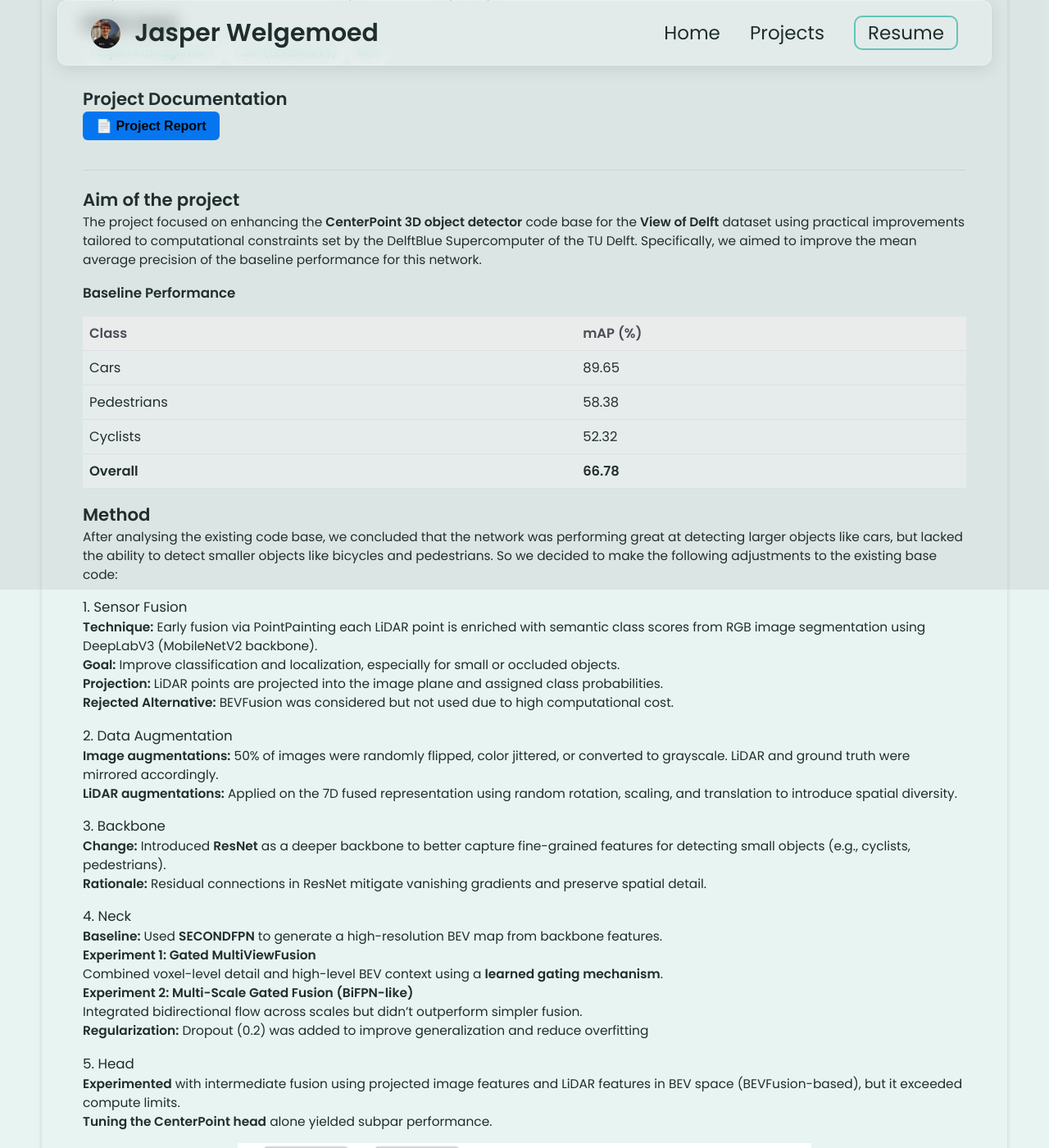
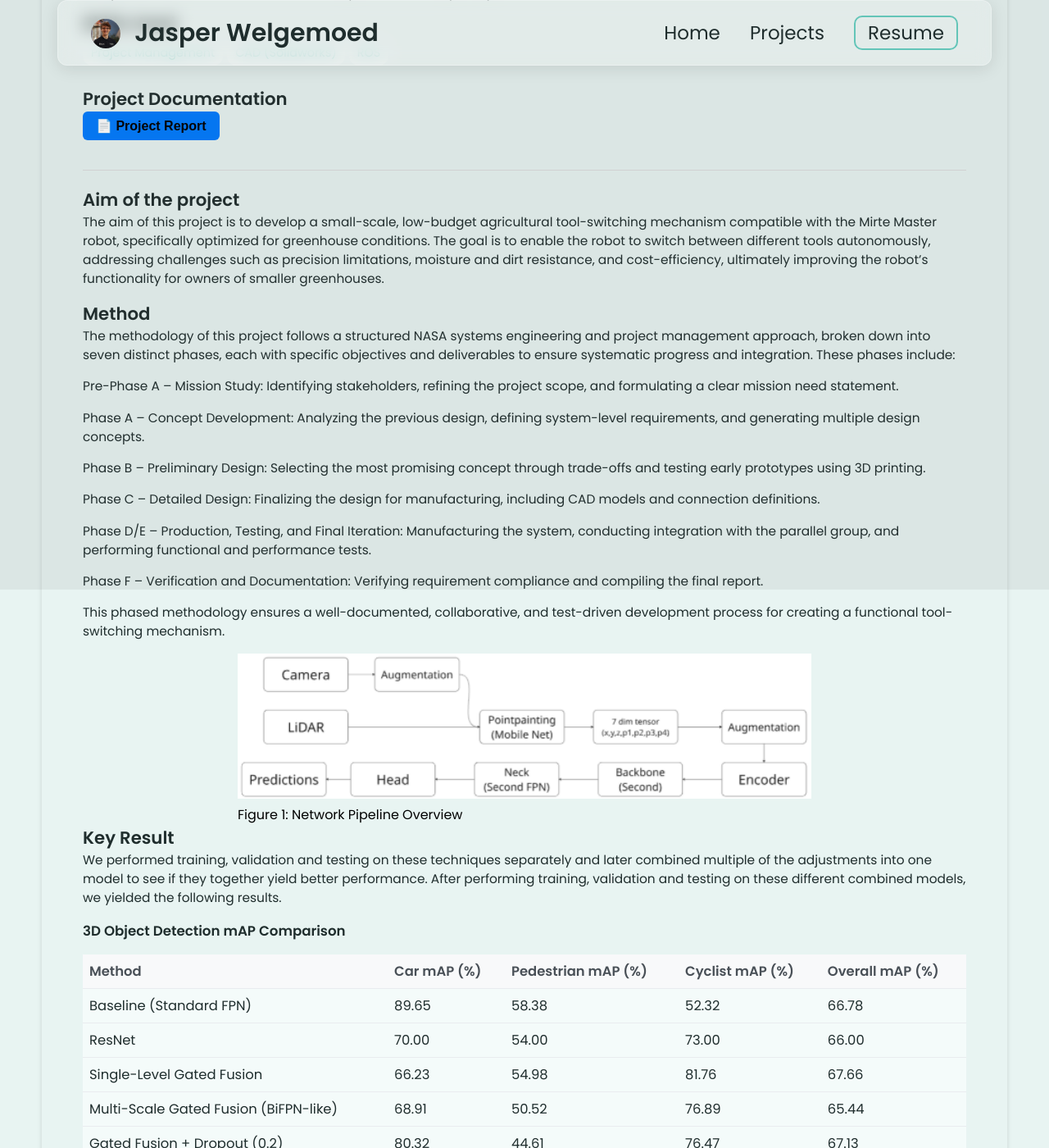
Before and after one commit to jasperwelgemoed/jasperwelgemoed.github.io, a Jekyll site: the page built from _projects/BachelorProject/index.md, in a window 1280 px wide and 1400 px high, scrolled down 681 px. Shown: the whole window at 82% size. Built offline with Jekyll 4.4.1, drawn with Linux system fonts in a browser that asks for light colours.

Commit message:
Update index.md

```diff
--- a/_projects/BachelorProject/index.md
+++ b/_projects/BachelorProject/index.md
@@ -28,46 +28,25 @@ main-image: /MMDesignB.png
 ---
 
 ## Aim of the project
-The project focused on enhancing the **CenterPoint 3D object detector** code base for the **View of Delft** dataset using practical improvements tailored to computational constraints set by the DelftBlue Supercomputer of the TU Delft. Specifically, we aimed to improve the mean average precision of the baseline performance for this network.
-
-### **Baseline Performance**
-
-| Class       | mAP (%) |
-|-------------|---------|
-| Cars        | 89.65   |
-| Pedestrians | 58.38   |
-| Cyclists    | 52.32   |
-| **Overall** | **66.78** |
+The aim of this project is to develop a small-scale, low-budget agricultural tool-switching mechanism compatible with the Mirte Master robot, specifically optimized for greenhouse conditions. The goal is to enable the robot to switch between different tools autonomously, addressing challenges such as precision limitations, moisture and dirt resistance, and cost-efficiency, ultimately improving the robot’s functionality for owners of smaller greenhouses.
 
 
 ## Method
-After analysing the existing code base, we concluded that the network was performing great at detecting larger objects like cars, but lacked the ability to detect smaller objects like bicycles and pedestrians. So we decided to make the following adjustments to the existing base code:
+The methodology of this project follows a structured NASA systems engineering and project management approach, broken down into seven distinct phases, each with specific objectives and deliverables to ensure systematic progress and integration. These phases include:
 
-### 1. Sensor Fusion
-**Technique:** Early fusion via PointPainting each LiDAR point is enriched with semantic class scores from RGB image segmentation using DeepLabV3 (MobileNetV2 backbone). <br>
-**Goal:** Improve classification and localization, especially for small or occluded objects. <br>
-**Projection:** LiDAR points are projected into the image plane and assigned class probabilities. <br>
-**Rejected Alternative:** BEVFusion was considered but not used due to high computational cost. <br>
+Pre-Phase A – Mission Study: Identifying stakeholders, refining the project scope, and formulating a clear mission need statement.
 
-### 2. Data Augmentation
-**Image augmentations:** 50% of images were randomly flipped, color jittered, or converted to grayscale. LiDAR and ground truth were mirrored accordingly. <br>
-**LiDAR augmentations:** Applied on the 7D fused representation using random rotation, scaling, and translation to introduce spatial diversity. <br>
+Phase A – Concept Development: Analyzing the previous design, defining system-level requirements, and generating multiple design concepts.
 
-### 3. Backbone
-**Change:** Introduced **ResNet** as a deeper backbone to better capture fine-grained features for detecting small objects (e.g., cyclists, pedestrians). <br>
-**Rationale:** Residual connections in ResNet mitigate vanishing gradients and preserve spatial detail. <br>
+Phase B – Preliminary Design: Selecting the most promising concept through trade-offs and testing early prototypes using 3D printing.
 
-### 4. Neck
-**Baseline:** Used **SECONDFPN** to generate a high-resolution BEV map from backbone features. <br>
-**Experiment 1: Gated MultiViewFusion** <br>
-Combined voxel-level detail and high-level BEV context using a **learned gating mechanism**. <br>
-**Experiment 2: Multi-Scale Gated Fusion (BiFPN-like)** <br>
-Integrated bidirectional flow across scales but didn’t outperform simpler fusion. <br>
-**Regularization:** Dropout (0.2) was added to improve generalization and reduce overfitting <br>
+Phase C – Detailed Design: Finalizing the design for manufacturing, including CAD models and connection definitions.
 
-### 5. Head
-**Experimented** with intermediate fusion using projected image features and LiDAR features in BEV space (BEVFusion-based), but it exceeded compute limits. <br>
-**Tuning the CenterPoint head** alone yielded subpar performance. <br>
+Phase D/E – Production, Testing, and Final Iteration: Manufacturing the system, conducting integration with the parallel group, and performing functional and performance tests.
+
+Phase F – Verification and Documentation: Verifying requirement compliance and compiling the final report.
+
+This phased methodology ensures a well-documented, collaborative, and test-driven development process for creating a functional tool-switching mechanism.
 
 <div style="display: flex; gap: 10px; justify-content: center; align-items: flex-start;">
 
```
